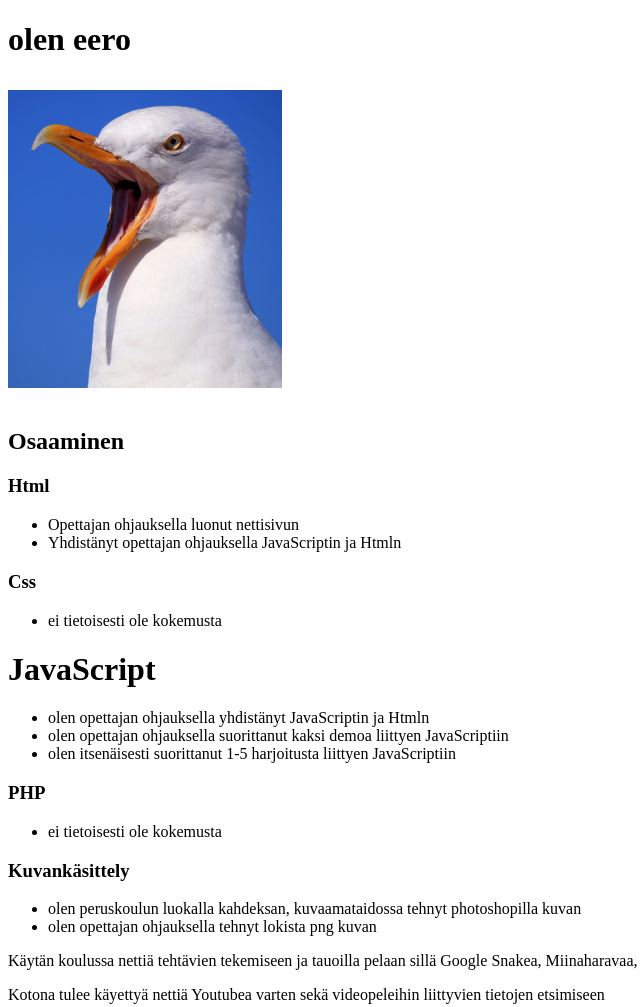
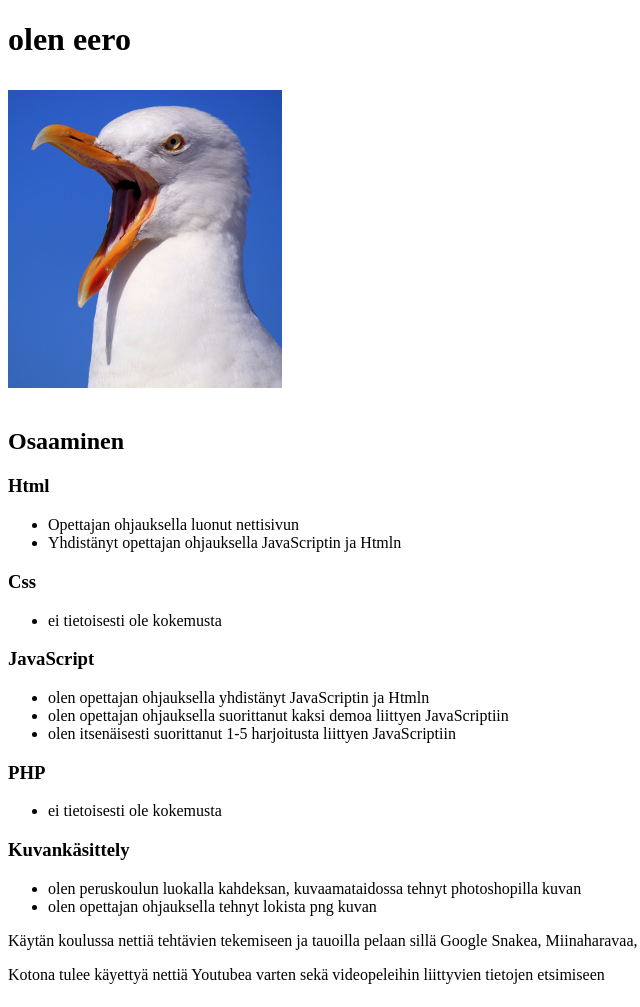
Before and after one commit to E-K-P/E-K-P.github.io, a plain HTML site: page harj1.html in a window 1280 px wide. Shown: the whole page, without its empty margins (0-640 px from the left). Drawn offline with Linux system fonts and the light colour scheme.

Commit message:
18.8 harj1 Uusi Yritys

```diff
--- a/harj1.html
+++ b/harj1.html
@@ -17,7 +17,7 @@
         <ul>
             <li>ei tietoisesti ole kokemusta</li>
         </ul>
-        <h1>JavaScript</h1>
+        <h3>JavaScript</h1>
         <ul>
             <li>olen opettajan ohjauksella yhdistänyt JavaScriptin ja Htmln</li>
             <li>olen opettajan ohjauksella suorittanut kaksi demoa liittyen JavaScriptiin</li>
```
